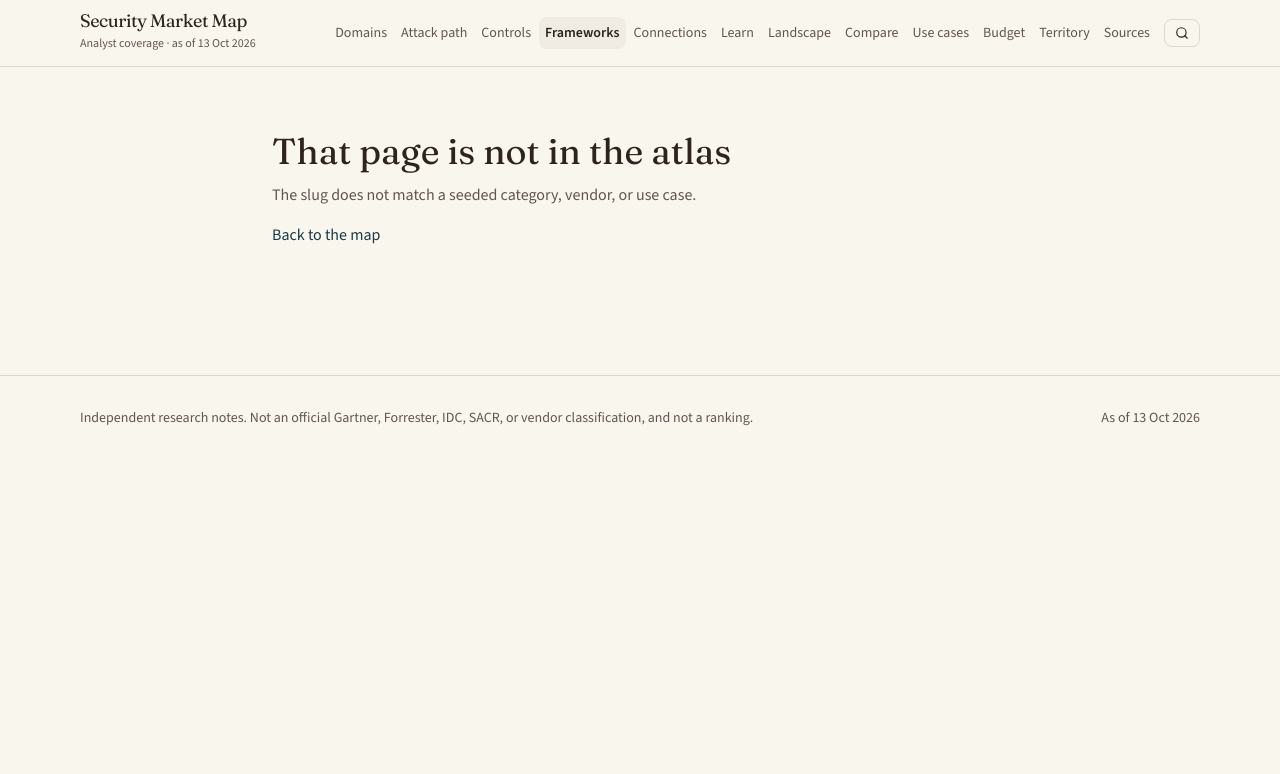
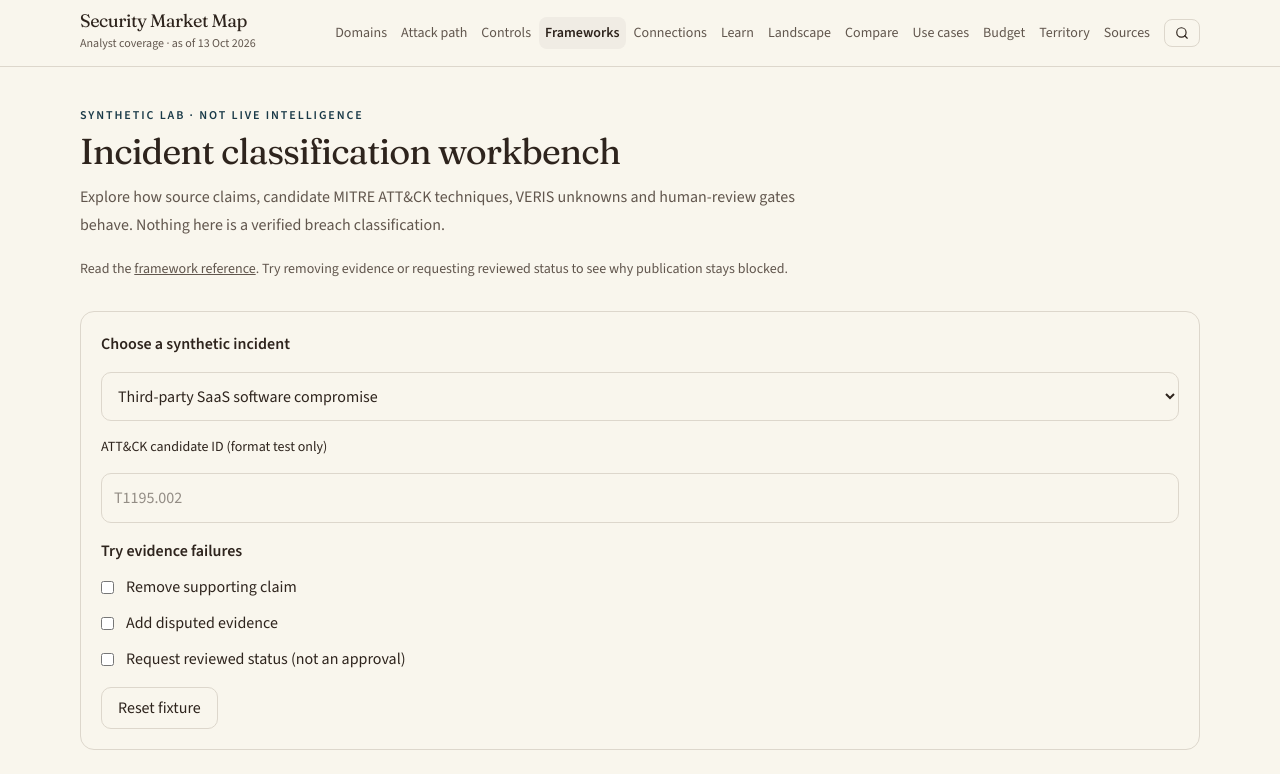
Before and after one commit to heyfunwhoa/security-market-map, a Next.js app: page /frameworks/incident-lab in a window 1280 px wide. Before the commit this address had no page. Shown: the top 774 px of the page. Built offline with nearby package versions, Linux system fonts and the light colour scheme.

Commit message:
feat: add functional synthetic incident classification workbench

```diff
--- /dev/null
+++ b/app/frameworks/incident-lab/page.tsx
@@ -0,0 +1,11 @@
+import Link from "next/link";
+import { PageIntro } from "@/components/chrome";
+import { IncidentLab } from "@/components/incident-lab";
+export const metadata = { title: "Incident classifier lab" };
+export default function IncidentLabPage() {
+ return <main className="mx-auto max-w-6xl px-4 py-10">
+  <PageIntro kicker="Synthetic lab · Not live intelligence" title="Incident classification workbench" lede="Explore how source claims, candidate MITRE ATT&CK techniques, VERIS unknowns and human-review gates behave. Nothing here is a verified breach classification." />
+  <p className="mt-5 text-sm text-muted-foreground">Read the <Link className="underline" href="/frameworks">framework reference</Link>. Try removing evidence or requesting reviewed status to see why publication stays blocked.</p>
+  <IncidentLab />
+ </main>;
+}
```
